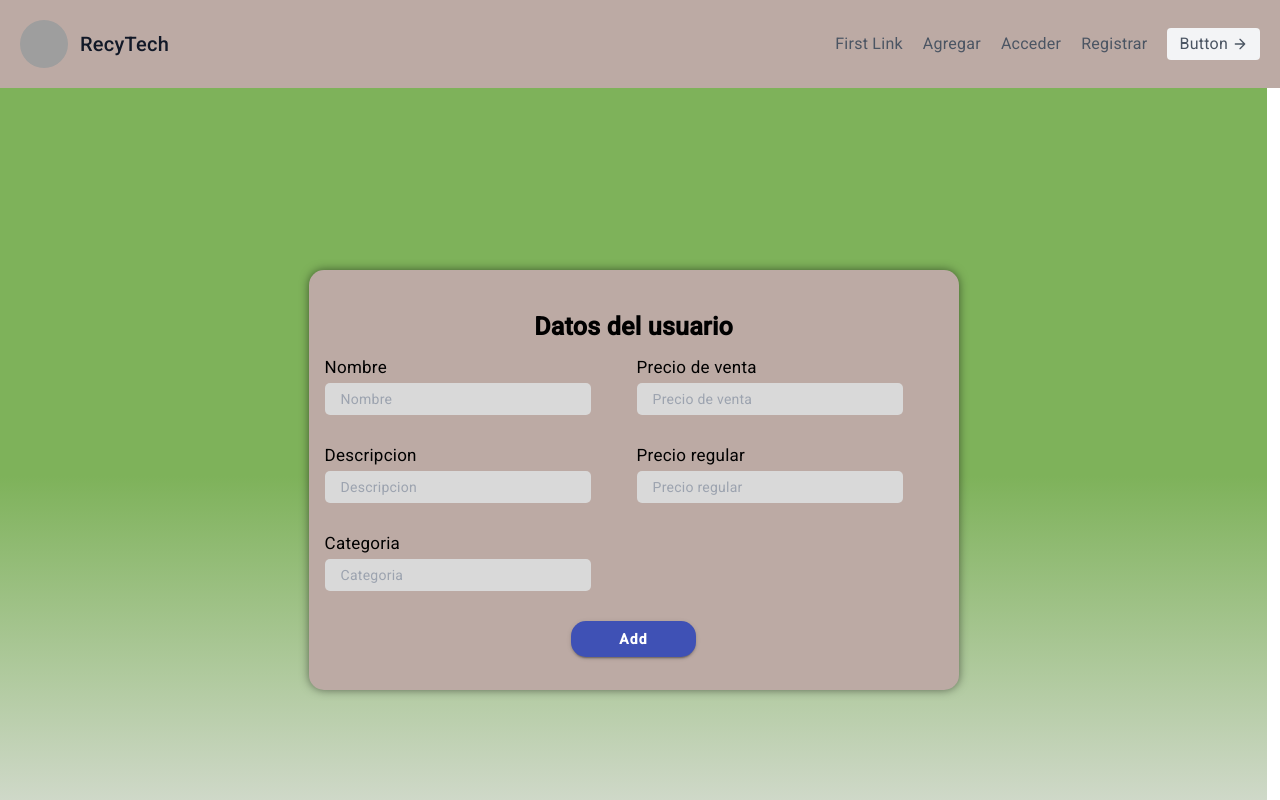
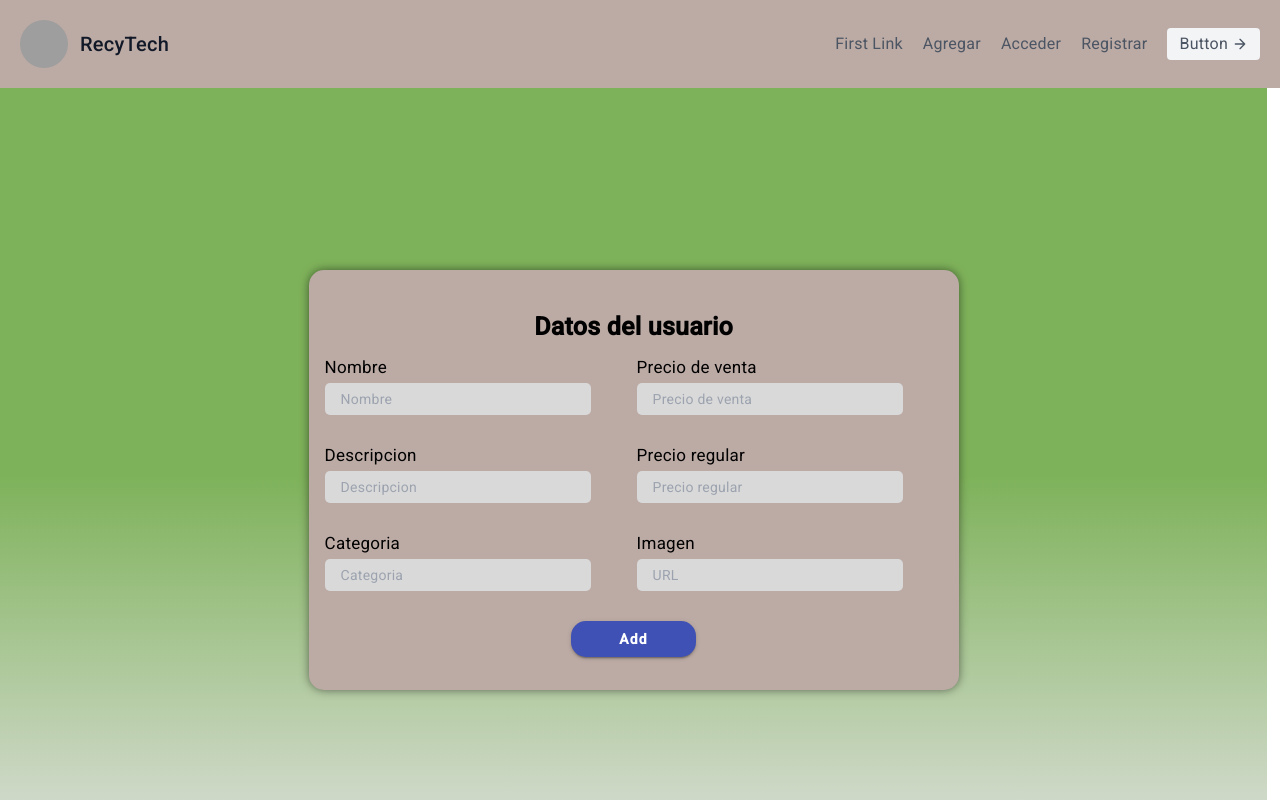
Before and after one commit to RecyTech/FrontEnd-RecyTech, an Angular app: page /ventas in a window 1280 px wide. Shown: the top 800 px of the page. Built offline with nearby package versions, Linux system fonts and the light colour scheme; grey boxes are pictures that could not be loaded.

Commit message:
Diseño parte productos agrega imagenes

```diff
--- a/src/app/public/pages/home/home.component.html
+++ b/src/app/public/pages/home/home.component.html
@@ -3,8 +3,8 @@
     <div class="flex flex-wrap -m-4">
       <!-- Productos -->
       <div *ngFor="let producto of dataSource.data" class="lg:w-1/2 md:w-1/2 p-4 w-full">
-        <a class="block relative h-48 rounded overflow-hidden">
-          <img [src]="producto.imageUrl" alt="Imagen del producto" class="object-cover object-center w-full h-full block">
+        <a class="block relative h-50 rounded overflow-hidden">
+          <img [src]="producto.imagenUrl" alt="Imagen del producto" class="object-cover object-center w-35 h-40 block">
         </a>
         <div class="mt-4">
           <h3 class="text-gray-500 text-xs tracking-widest title-font mb-1"> {{ producto.category }}</h3>
--- a/src/app/ventas/model/product.entity.ts
+++ b/src/app/ventas/model/product.entity.ts
@@ -5,17 +5,19 @@ export class Product {
   category:string;
   precioventa:number;
   precioregular:number;
+  imagenUrl:string;
   created_at:Date;
   slug:string;
 
 
-  constructor(id:string='',name:string='',description:string='',category:string='',precioventa:number=0,precioregular:number=0,slug:string='') {
+  constructor(id:string='',name:string='',description:string='',category:string='',precioventa:number=0,precioregular:number=0, imagenUrl:string='' ,slug:string='') {
     this.id = id;
     this.name = name;
     this.description = description;
     this.category = category;
     this.precioventa = precioventa;
     this.precioregular = precioregular;
+    this.imagenUrl = imagenUrl;
     this.created_at = new Date();
     this.slug = slug;
   }
--- a/src/app/ventas/pages/form-vender-producto/form-vender-producto.component.html
+++ b/src/app/ventas/pages/form-vender-producto/form-vender-producto.component.html
@@ -45,6 +45,13 @@
             </div>
           </div>
 
+          <div class="input-box">
+            <label class="mat-label">Imagen</label>
+            <div class="mat-form-field">
+              <input matInput type="text" placeholder="URL" formControlName="ProductImagen" required>
+            </div>
+          </div>
+
         </div>
         <button type="submit" mat-raised-button color="primary">Add</button>
 
--- a/src/app/ventas/pages/form-vender-producto/form-vender-producto.component.ts
+++ b/src/app/ventas/pages/form-vender-producto/form-vender-producto.component.ts
@@ -9,21 +9,18 @@ import {Product} from "../../model/product.entity";
   styleUrl: './form-vender-producto.component.css'
 })
 export class FormVenderProductoComponent {
-  constructor(private ventasService:VentasAPIService){
-
-  }
-
+  constructor(private ventasService: VentasAPIService) {}
 
   miFormulario: FormGroup = new FormGroup({
     productName: new FormControl('', Validators.required),
     producDescription: new FormControl('', Validators.required),
     productCategory: new FormControl('', Validators.required),
     ProductPrecioDeVenta: new FormControl('', Validators.required),
-    ProductPrecioRegular: new FormControl('', Validators.required)
-
+    ProductPrecioRegular: new FormControl('', Validators.required),
+    ProductImagen: new FormControl('', [Validators.required, Validators.pattern('(http(s?):)([/|.|\w|\s|-])*\.(?:jpg|gif|png)')])
   });
 
-  addProduct(){
+addProduct() {
     //this.ventasService.getAll().subscribe((productos:any)=>{console.log(productos)})
     // random id
     //let id = Math.floor(Math.random() * 1000);
@@ -35,8 +32,9 @@ export class FormVenderProductoComponent {
     let productCategory=this.miFormulario.get("productCategory")?.value;
     let ProductPrecioDeVenta=this.miFormulario.get("ProductPrecioDeVenta")?.value;
     let ProductPrecioRegular=this.miFormulario.get("ProductPrecioRegular")?.value;
+    let ProductImagen=this.miFormulario.get("ProductImagen")?.value;
     console.log(productName)
-    const product = new Product(id,productName,producDescription,productCategory,ProductPrecioDeVenta,ProductPrecioRegular);
+    const product = new Product(id,productName,producDescription,productCategory,ProductPrecioDeVenta,ProductPrecioRegular,ProductImagen);
 
     this.ventasService.create(product).subscribe((response) => {
       console.log('Group created successfully', response);
```
Also changed, not shown: 1 other file (tests, documents, lock files or other folders).
